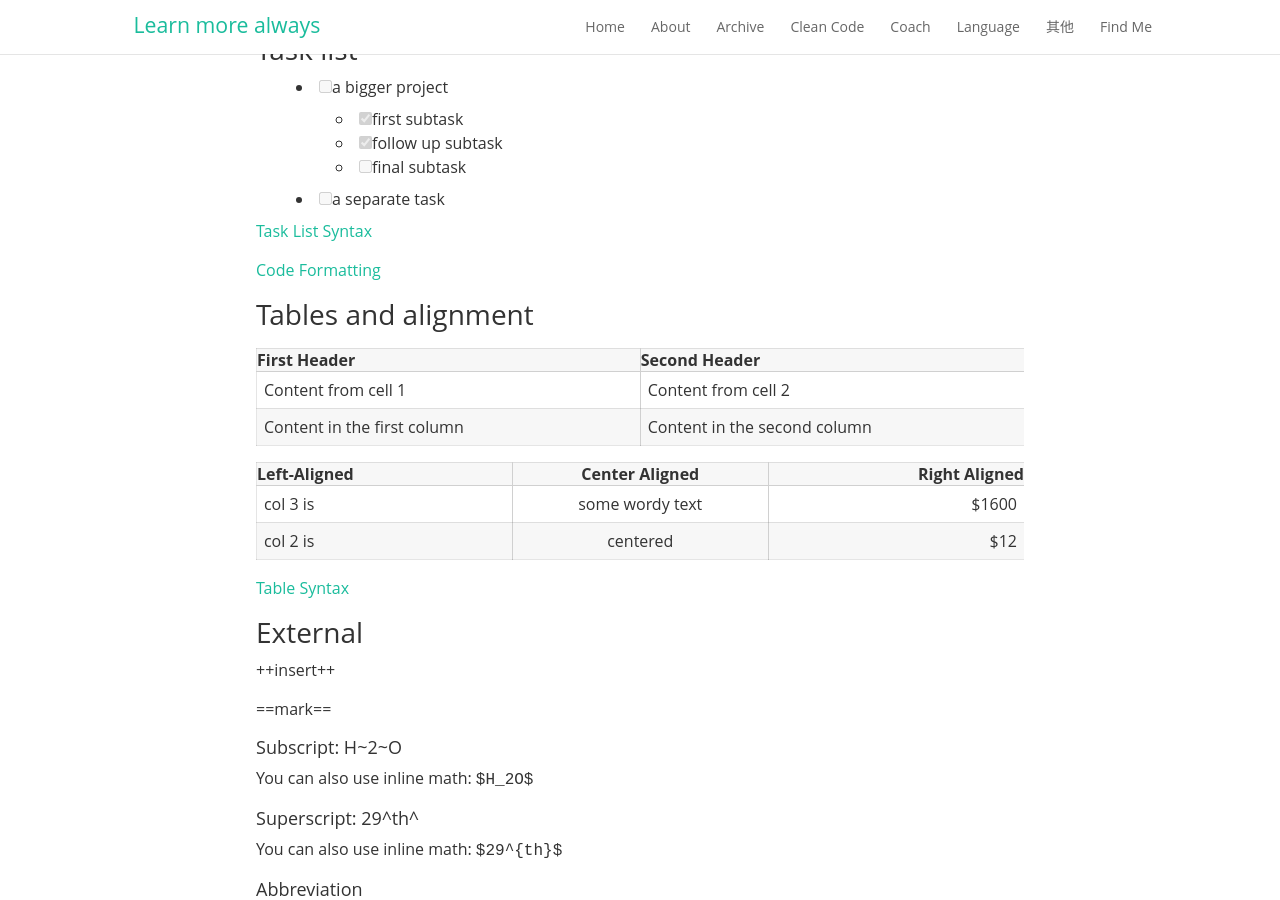
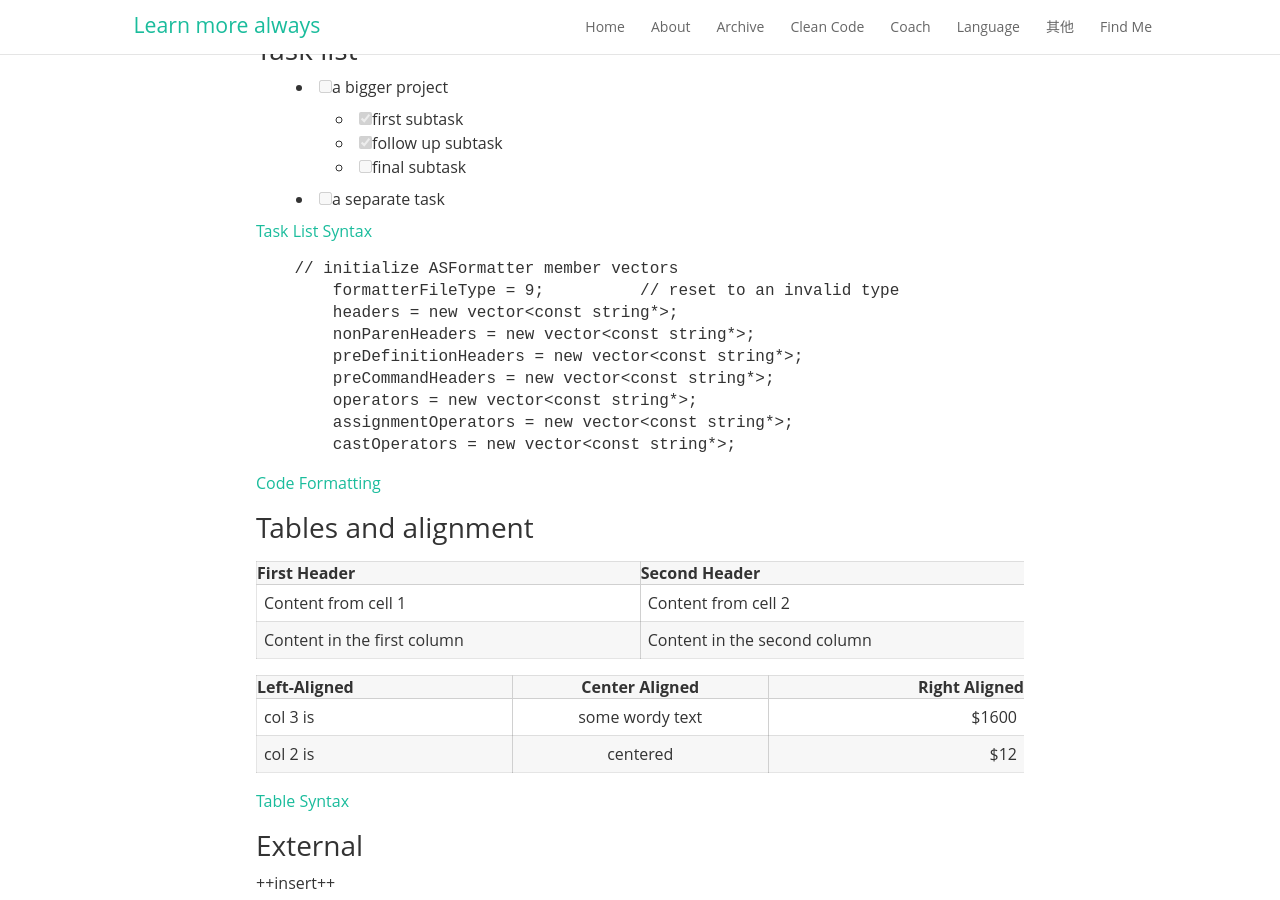
Before and after one commit to yzhang3beatit/yzhang3beatit.github.io, a Jekyll site: the page built from _posts/2016-01-22-How-to-write-MD-file.md, in a window 1280 px wide and 900 px high, scrolled down 5597 px. Built offline with Jekyll 4.4.1, drawn with Linux system fonts in a browser that asks for light colours; nearby versions of some CDN libraries; some web fonts are replaced; Markdown is read by kramdown in place of the engine named in the settings.

Commit message:
adding multiple lines of codes

````diff
--- a/_posts/2016-01-22-How-to-write-MD-file.md
+++ b/_posts/2016-01-22-How-to-write-MD-file.md
@@ -246,6 +246,17 @@ Use the `printf()` function.
 [Task List Syntax](https://help.github.com/articles/writing-on-github/#task-lists)
 
 
+``` C++
+    // initialize ASFormatter member vectors
+	formatterFileType = 9;		// reset to an invalid type
+	headers = new vector<const string*>;
+	nonParenHeaders = new vector<const string*>;
+	preDefinitionHeaders = new vector<const string*>;
+	preCommandHeaders = new vector<const string*>;
+	operators = new vector<const string*>;
+	assignmentOperators = new vector<const string*>;
+	castOperators = new vector<const string*>;
+```
 
 [Code Formatting](https://help.github.com/articles/markdown-basics/#code-formatting)
 
````
